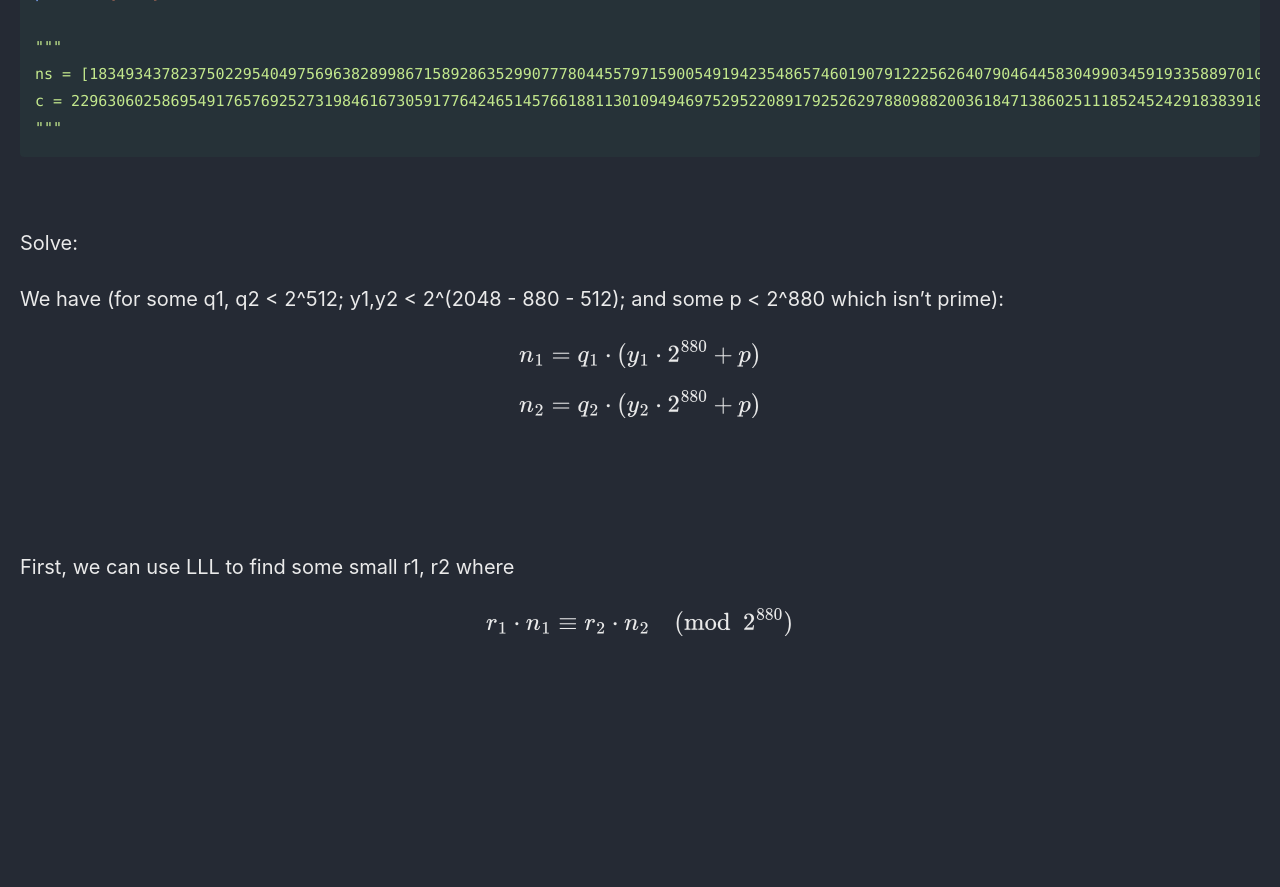
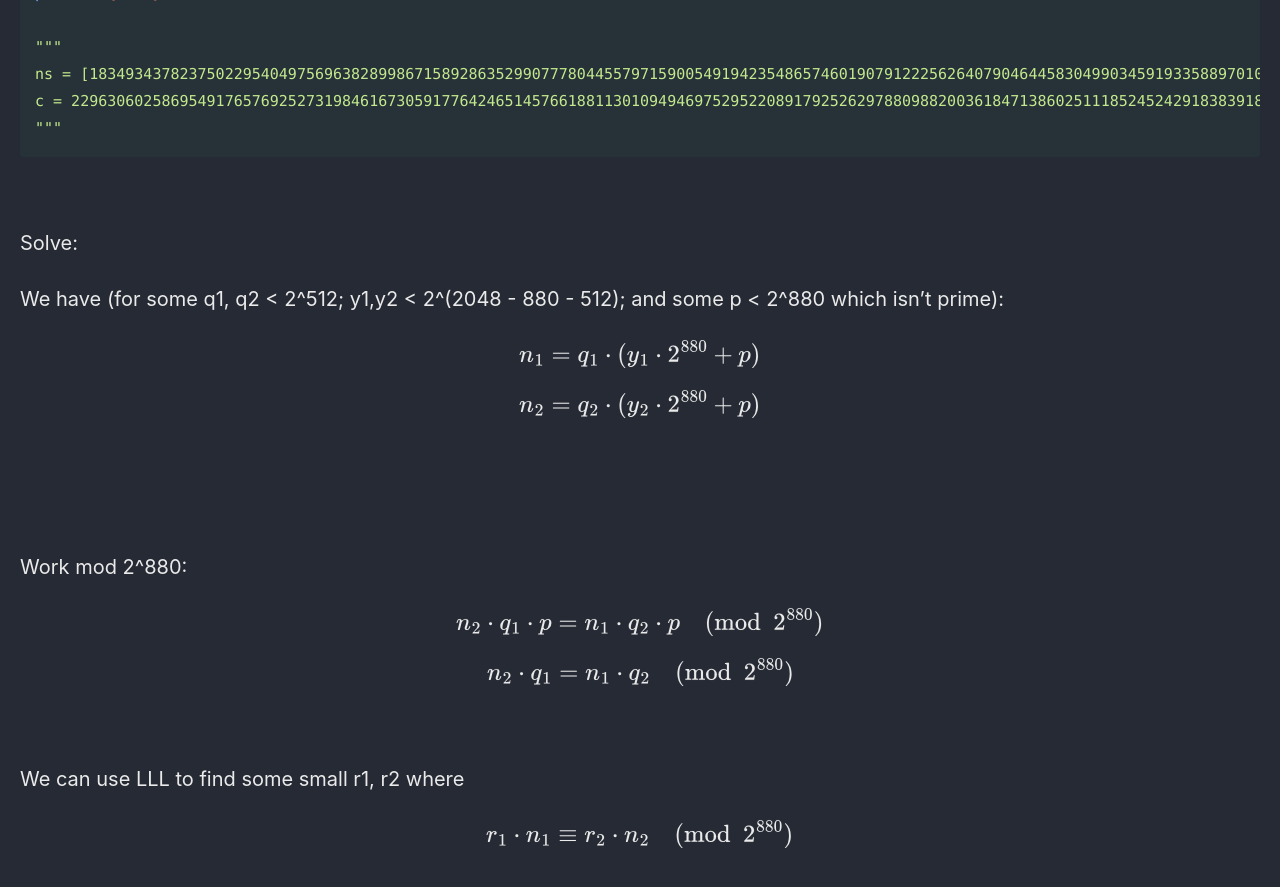
Before and after one commit to Connor-McCartney/Connor-McCartney.github.io, a Jekyll site: the page built from _pages/cryptography/small-roots/LowEntropy-HCMUSCTF2025.md, in a window 1280 px wide and 900 px high, scrolled down 1134 px. Shown: the top 887 px of the window. Built offline with Jekyll 4.4.1, drawn with Linux system fonts in a browser that asks for light colours; cached includes are drawn as plain includes; before the commit the page ends 1822 px from its top, so only the background shows below that.

Commit message:
Update LowEntropy-HCMUSCTF2025.md

```diff
--- a/_pages/cryptography/small-roots/LowEntropy-HCMUSCTF2025.md
+++ b/_pages/cryptography/small-roots/LowEntropy-HCMUSCTF2025.md
@@ -63,7 +63,16 @@ $$n_2 = q_2 \cdot (y_2 \cdot 2^{880} + p)$$
 
 <br>
 
+Work mod 2^880:
 
-First, we can use LLL to find some small r1, r2 where
+$$n_2 \cdot q_1 \cdot p = n_1 \cdot q_2 \cdot p \pmod{2^{880}}$$
+
+$$n_2 \cdot q_1 = n_1 \cdot q_2 \pmod{2^{880}}$$
+
+
+<br>
+
+
+We can use LLL to find some small r1, r2 where
 
 $$r_1 \cdot n_1 \equiv r_2 \cdot n_2 \pmod{2^{880}}$$
```
